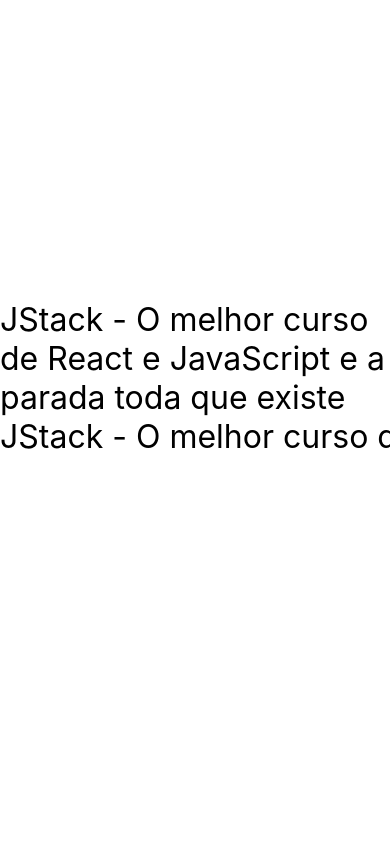
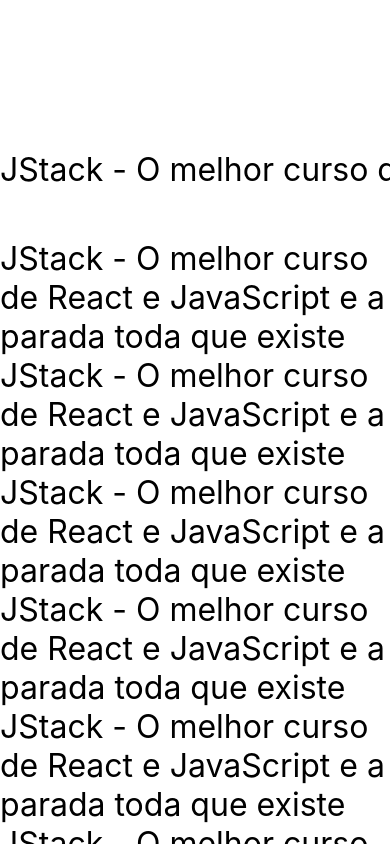
Before and after one commit to Atanazio01/jstack-mobile, a React Native app: screen / in a window 390 px wide. Built offline with nearby package versions, Linux system fonts and the light colour scheme.

Commit message:
controlling the scroll indicator / scroll bar

```diff
--- a/App.js
+++ b/App.js
@@ -3,25 +3,58 @@
 export default function App() {
   return (
     <ScrollView
-      alwaysBounceVertical={false} // Só funciona no iOS, por padrão é true na ScrollView vertical e false na horizontal. Serve para desabilitar o efeito de "bounce" quando chegar no final da lista
+      persistentScrollbar // displays the scrollbar even when not scrolling, default value is false, only works on Android
+      indicatorStyle='white' // changes the color of the scrollbar, only works on iOS
+      showsVerticalScrollIndicator={false} // hides the vertical scrollbar, default value is true
     >
-      <Text
-        style={{marginTop: 300, fontSize:32}}
+      <ScrollView
+        horizontal
+        style={{marginTop: 150}}
+        persistentScrollbar
+        showsHorizontalScrollIndicator={false}
       >
+        <Text style={{ fontSize: 32 }}>
+          JStack - O melhor curso de React e JavaScript e a parada toda que existe
+        </Text>
+      </ScrollView>
+
+      <Text style={{ marginTop: 50, fontSize: 32 }}>
+        JStack - O melhor curso de React e JavaScript e a parada toda que existe
+        JStack - O melhor curso de React e JavaScript e a parada toda que existe
+        JStack - O melhor curso de React e JavaScript e a parada toda que existe
+        JStack - O melhor curso de React e JavaScript e a parada toda que existe
+        JStack - O melhor curso de React e JavaScript e a parada toda que existe
+        JStack - O melhor curso de React e JavaScript e a parada toda que existe
+        JStack - O melhor curso de React e JavaScript e a parada toda que existe
+        JStack - O melhor curso de React e JavaScript e a parada toda que existe
+        JStack - O melhor curso de React e JavaScript e a parada toda que existe
+        JStack - O melhor curso de React e JavaScript e a parada toda que existe
+        JStack - O melhor curso de React e JavaScript e a parada toda que existe
+        JStack - O melhor curso de React e JavaScript e a parada toda que existe
+        JStack - O melhor curso de React e JavaScript e a parada toda que existe
+        JStack - O melhor curso de React e JavaScript e a parada toda que existe
+        JStack - O melhor curso de React e JavaScript e a parada toda que existe
+        JStack - O melhor curso de React e JavaScript e a parada toda que existe
+        JStack - O melhor curso de React e JavaScript e a parada toda que existe
+        JStack - O melhor curso de React e JavaScript e a parada toda que existe
+        JStack - O melhor curso de React e JavaScript e a parada toda que existe
+        JStack - O melhor curso de React e JavaScript e a parada toda que existe
+        JStack - O melhor curso de React e JavaScript e a parada toda que existe
+        JStack - O melhor curso de React e JavaScript e a parada toda que existe
+        JStack - O melhor curso de React e JavaScript e a parada toda que existe
+        JStack - O melhor curso de React e JavaScript e a parada toda que existe
+        JStack - O melhor curso de React e JavaScript e a parada toda que existe
+        JStack - O melhor curso de React e JavaScript e a parada toda que existe
+        JStack - O melhor curso de React e JavaScript e a parada toda que existe
+        JStack - O melhor curso de React e JavaScript e a parada toda que existe
+        JStack - O melhor curso de React e JavaScript e a parada toda que existe
+        JStack - O melhor curso de React e JavaScript e a parada toda que existe
+        JStack - O melhor curso de React e JavaScript e a parada toda que existe
+        JStack - O melhor curso de React e JavaScript e a parada toda que existe
         JStack - O melhor curso de React e JavaScript e a parada toda que existe
       </Text>
 
-      <ScrollView
-        horizontal
-        alwaysBounceHorizontal={false} // Só funciona no iOS, pois o android não tem esse efeito, por padrão é true na ScrollView horizontal e false na vertical. Serve para desabilitar o efeito de "bounce" quando chegar no final da lista
-        bounces={false} // Serve para desabilitar o efeito de "bounce" tanto no iOS quanto no Android, independente da orientação da ScrollView. Se for usado, ele irá sobrepor as propriedades alwaysBounceVertical e alwaysBounceHorizontal
-      >
-        <Text
-          style={{fontSize:32}}
-        >
-          JStack - O melhor curso de React e JavaScript e a parada toda que existe
-        </Text>
-      </ScrollView>
+
     </ScrollView>
   );
 }
```
